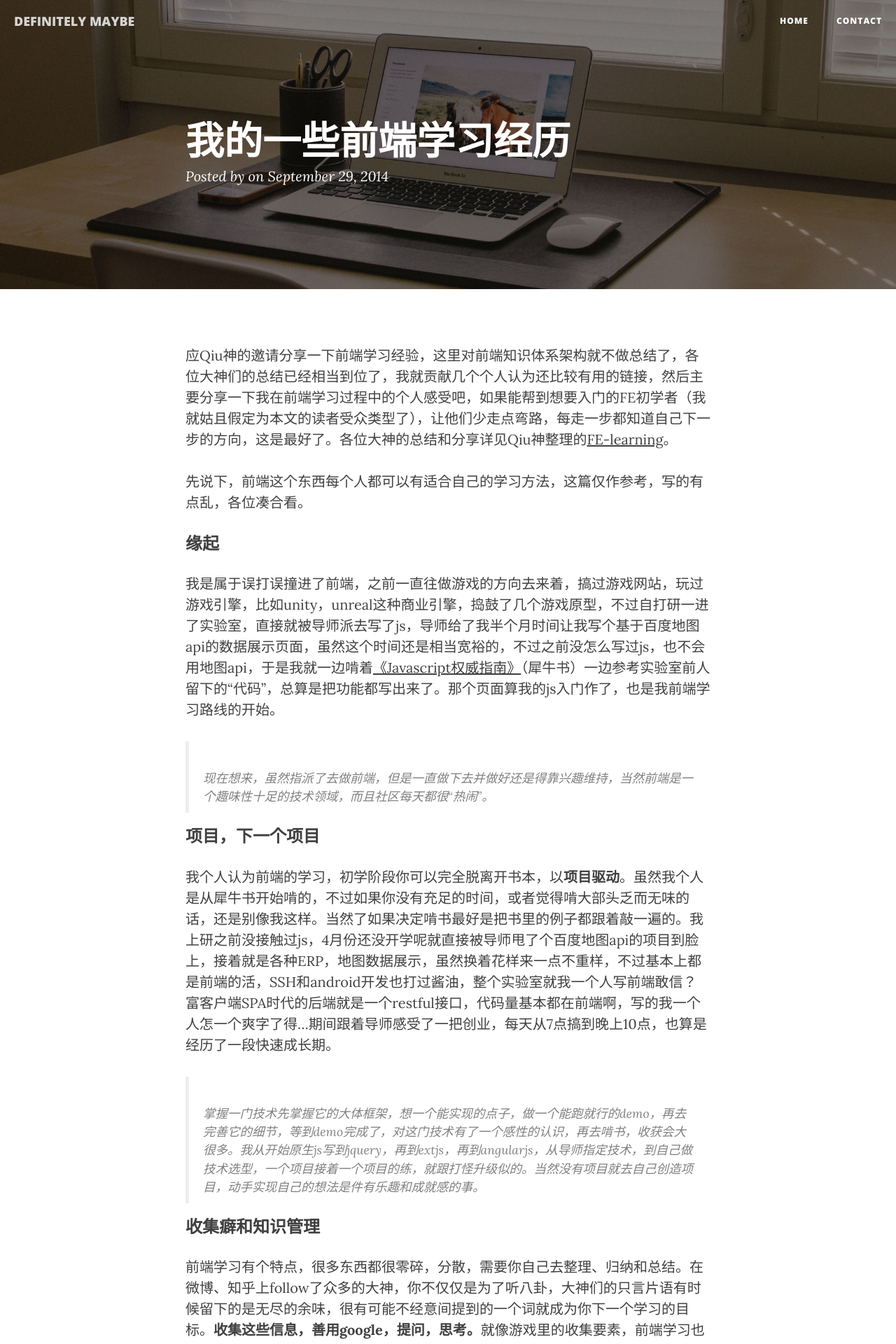
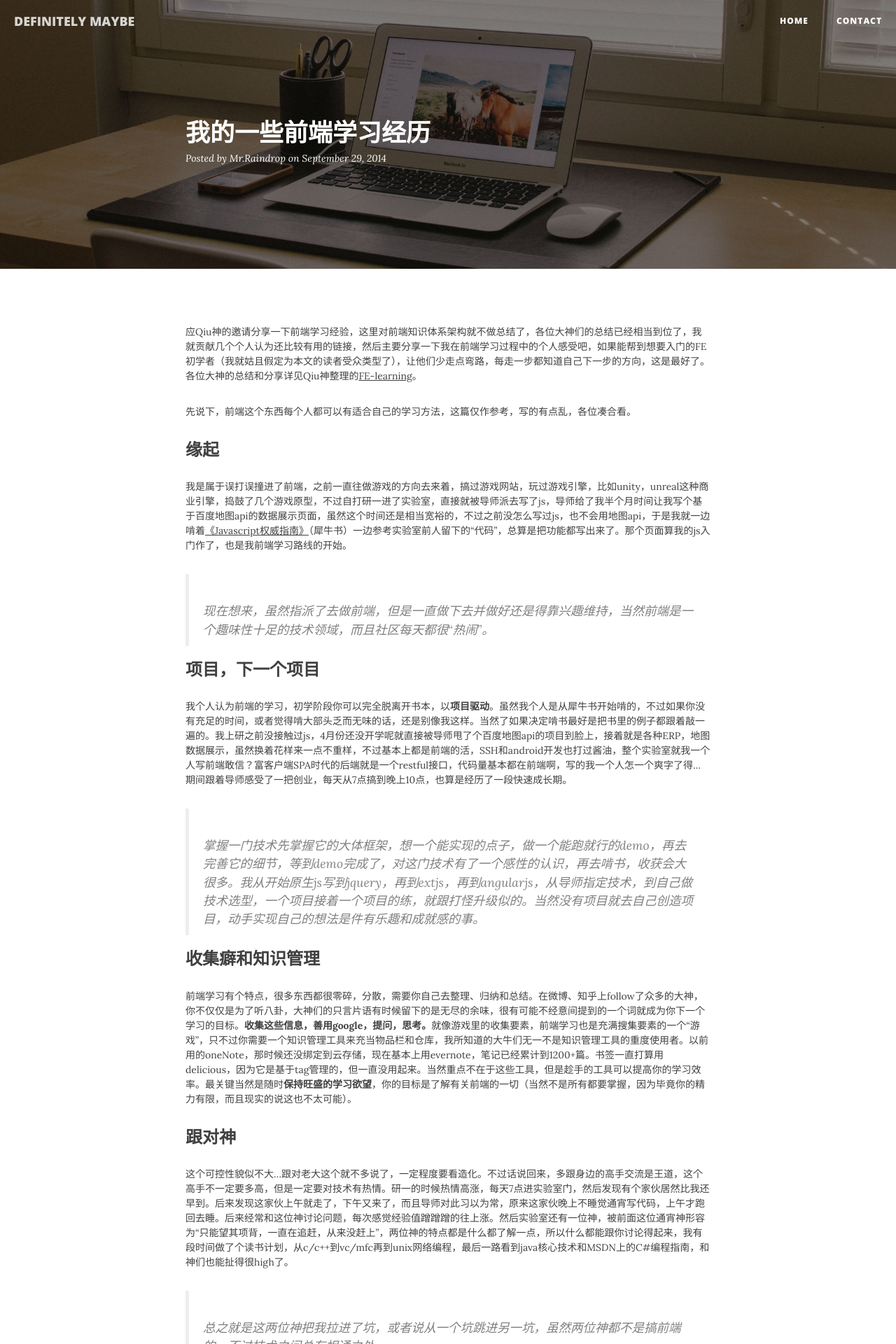
Before and after one commit to MrRaindrop/MrRaindrop.github.io, a Jekyll site: the page built from _posts/2014-09-29-my-own-experience-of-learning-fe.md, in a window 1280 px wide. Shown: the top 1920 px of the page at 70% size. Built offline with Jekyll 4.4.1, drawn with Linux system fonts in a browser that asks for light colours; nearby versions of some CDN libraries.

Commit message:
minify font-size, add author to posts

```diff
--- a/_posts/2014-09-29-my-own-experience-of-learning-fe.md
+++ b/_posts/2014-09-29-my-own-experience-of-learning-fe.md
@@ -4,6 +4,7 @@ title:  "我的一些前端学习经历"
 date:   2014-09-29 11:20:12
 categories: verbose
 tags: [前端, FE, javascript, js, 学习, learning]
+author: "Mr.Raindrop"
 header-img: "img/home-bg.jpg"
 ---
 
--- a/css/clean-blog.css
+++ b/css/clean-blog.css
@@ -1,6 +1,6 @@
 body {
   font-family: 'Lora', 'Times New Roman', serif;
-  font-size: 20px;
+  font-size: 14px;
   color: #404040;
 }
 p {
@@ -157,13 +157,13 @@ hr.small {
 .intro-header .site-heading h1,
 .intro-header .page-heading h1 {
   margin-top: 0;
-  font-size: 50px;
+  font-size: 30px;
 }
 .intro-header .site-heading .subheading,
 .intro-header .page-heading .subheading {
-  font-size: 24px;
+  font-size: 16px;
   line-height: 1.1,
-			display: block;
+      display: block;
   font-family: 'Open Sans', 'Helvetica Neue', Helvetica, Arial, sans-serif;
   font-weight: 300;
   margin: 10px 0 0;
@@ -171,11 +171,11 @@ hr.small {
 @media only screen and (min-width: 768px) {
   .intro-header .site-heading h1,
   .intro-header .page-heading h1 {
-    font-size: 80px;
+    font-size: 40px;
   }
 }
 .intro-header .post-heading h1 {
-  font-size: 35px;
+  font-size: 25px;
 }
 .intro-header .post-heading .subheading,
 .intro-header .post-heading .meta {
@@ -184,7 +184,7 @@ hr.small {
 }
 .intro-header .post-heading .subheading {
   font-family: 'Open Sans', 'Helvetica Neue', Helvetica, Arial, sans-serif;
-  font-size: 24px;
+  font-size: 16px;
   margin: 10px 0 30px;
   font-weight: 600;
 }
@@ -192,17 +192,17 @@ hr.small {
   font-family: 'Lora', 'Times New Roman', serif;
   font-style: italic;
   font-weight: 300;
-  font-size: 20px;
+  font-size: 14px;
 }
 .intro-header .post-heading .meta a {
   color: white;
 }
 @media only screen and (min-width: 768px) {
   .intro-header .post-heading h1 {
-    font-size: 55px;
+    font-size: 35px;
   }
   .intro-header .post-heading .subheading {
-    font-size: 30px;
+    font-size: 20px;
   }
 }
 .post-preview > a {
@@ -214,7 +214,7 @@ hr.small {
   color: #0085a1;
 }
 .post-preview > a > .post-title {
-  font-size: 30px;
+  font-size: 20px;
   margin-top: 30px;
   margin-bottom: 10px;
 }
@@ -225,7 +225,7 @@ hr.small {
 }
 .post-preview > .post-meta {
   color: #808080;
-  font-size: 18px;
+  font-size: 14px;
   font-style: italic;
   margin-top: 0;
 }
@@ -240,17 +240,17 @@ hr.small {
 }
 @media only screen and (min-width: 768px) {
   .post-preview > a > .post-title {
-    font-size: 36px;
+    font-size: 26px;
   }
 }
 .section-heading {
-  font-size: 36px;
+  font-size: 26px;
   margin-top: 60px;
   font-weight: 700;
 }
 .caption {
   text-align: center;
-  font-size: 14px;
+  font-size: 12px;
   padding: 10px;
   font-style: italic;
   margin: 0;
@@ -266,12 +266,12 @@ footer .list-inline {
   padding: 0;
 }
 footer .copyright {
-  font-size: 14px;
+  font-size: 12px;
   text-align: center;
   margin-bottom: 0;
 }
 .floating-label-form-group {
-  font-size: 14px;
+  font-size: 12px;
   position: relative;
   margin-bottom: 0;
   padding-bottom: 0.5em;
@@ -323,14 +323,14 @@ form .row:first-child .floating-label-form-group {
 .btn {
   font-family: 'Open Sans', 'Helvetica Neue', Helvetica, Arial, sans-serif;
   text-transform: uppercase;
-  font-size: 14px;
+  font-size: 12px;
   font-weight: 800;
   letter-spacing: 1px;
   border-radius: 0;
   padding: 15px 25px;
 }
 .btn-lg {
-  font-size: 16px;
+  font-size: 14px;
   padding: 25px 35px;
 }
 .btn-default:hover,
```
Also changed, not shown: _posts/2013-04-29-javascript-closure-specification.md (+1 -0 lines), _posts/2013-07-13-maintainable-javascript-notes.md (+1 -0 lines), _posts/2014-08-04-alibaba-front-end-interview.md (+1 -0 lines), css/clean-blog.min.css.
